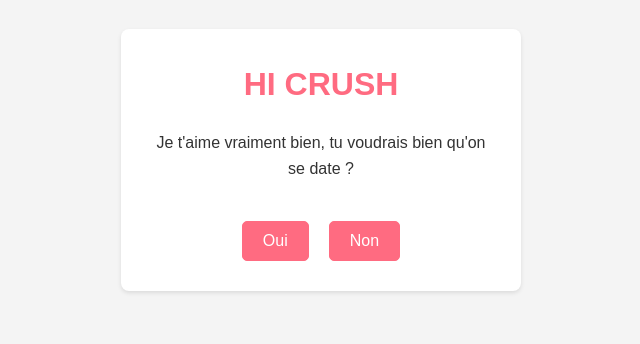
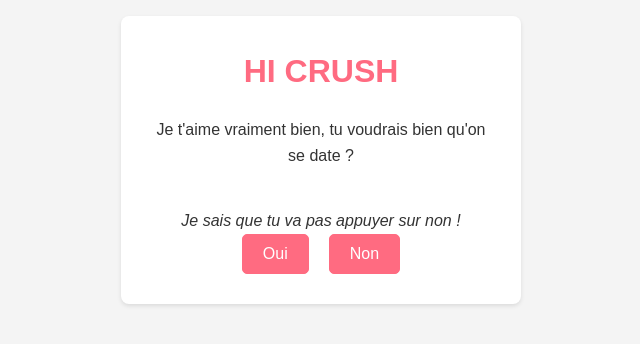
Before and after one commit to mileina/Crushmoi, a React (Create React App) app: page /invitation/1 in a window 1280 px wide. Shown: the part 240-584 px from the top of the page, without its empty margins (319-959 px from the left). Built offline with nearby package versions, Linux system fonts and the light colour scheme; no server answers.

Commit message:
correction

```diff
--- a/src/invitation.js
+++ b/src/invitation.js
@@ -96,7 +96,6 @@ if (showYesMessage && invitationData) {
         <div className="yes-message-container">
             <img src={gifPath} alt="GIF joyeux" className="happy-gif" />
             <h2 className="super-title">Le message de ton crush</h2>
-            <em>Je sais que tu va pas appuyer sur non !</em>
             <p className="message">{invitationData.messageOui}</p>
             <p className="message">Date de l'invitation : {formatDate(invitationData.date)}</p>
             <button className="return-button" onClick={() => navigate('/')}>Retour</button>
@@ -210,6 +209,7 @@ if (showYesMessage && invitationData) {
                         <p className="invitation-response__question">
                             Je t'aime vraiment bien, tu voudrais bien qu'on se date ?
                         </p>
+                        <em>Je sais que tu va pas appuyer sur non !</em>
                     </>
                 )}
 {showRefusalMessage ? (
```
